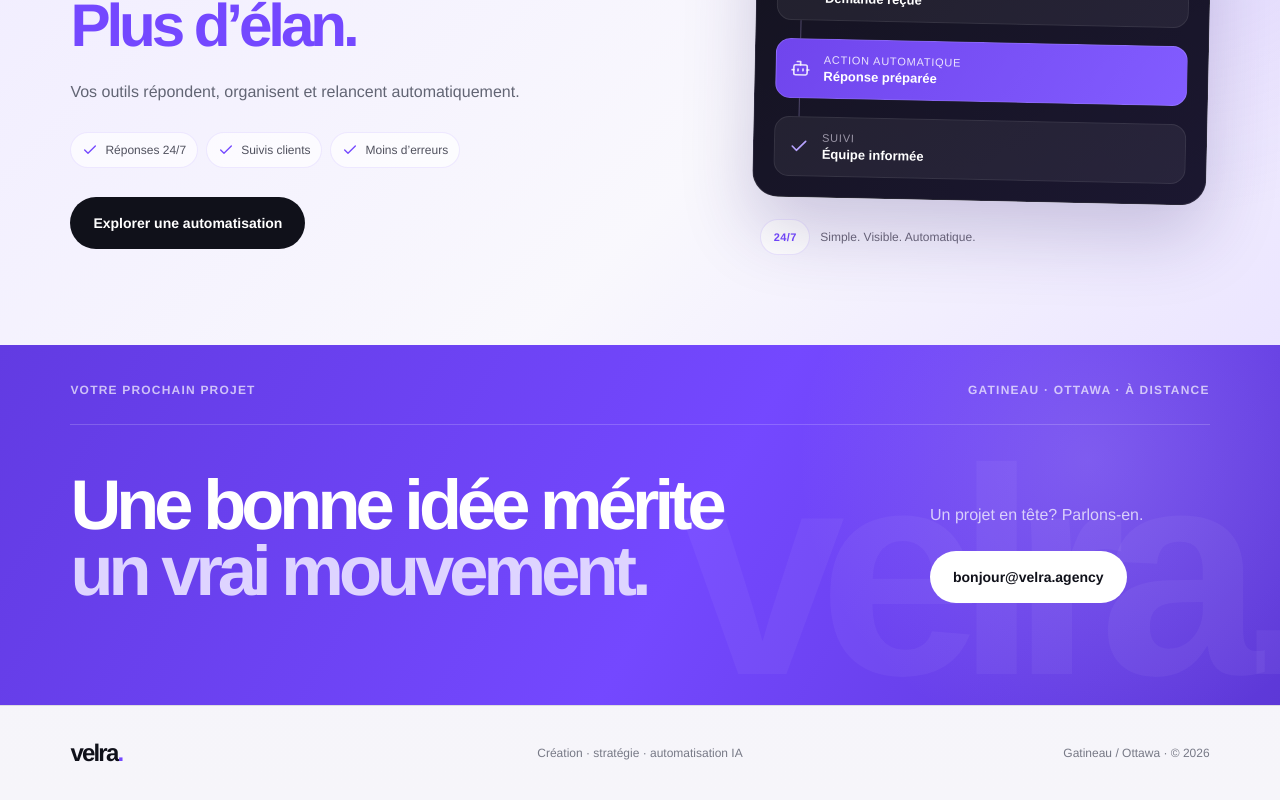
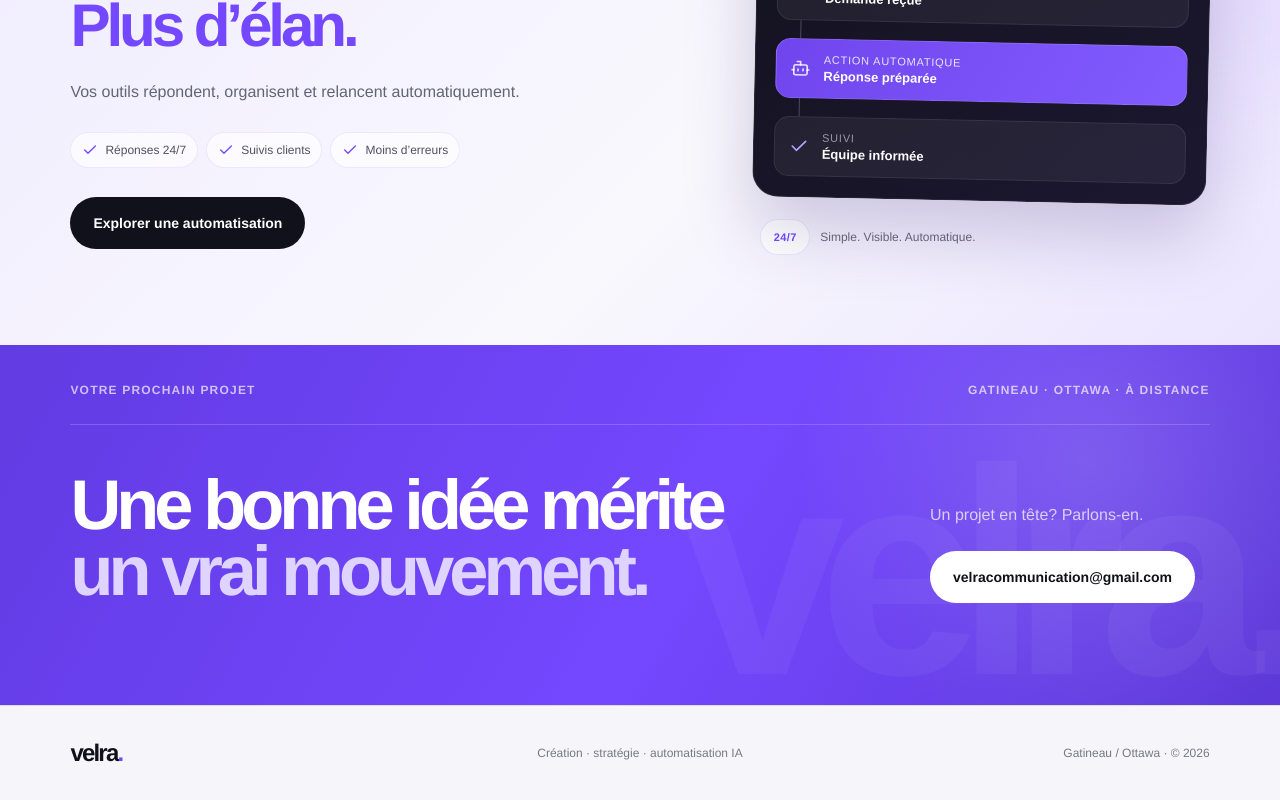
Before and after one commit to yanishmk/velra, a Next.js app: page / in a window 1280 px wide. Shown: the part 1485-2285 px from the top of the page. Built offline with nearby package versions, Linux system fonts and the light colour scheme.

Commit message:
Update Velra contact email

```diff
--- a/app/page.tsx
+++ b/app/page.tsx
@@ -59,10 +59,10 @@ export default function Home() {
         <nav className={menuOpen ? "nav-links open" : "nav-links"} aria-label="Navigation principale">
           <button onClick={() => scrollTo("services")}>Services</button>
           <button onClick={() => scrollTo("ia")}>Automatisation IA</button>
-          <a href="mailto:bonjour@velra.agency">Contact</a>
+          <a href="mailto:velracommunication@gmail.com">Contact</a>
         </nav>
 
-        <a className="nav-cta" href="mailto:bonjour@velra.agency?subject=Prendre%20un%20rendez-vous%20avec%20Velra">
+        <a className="nav-cta" href="mailto:velracommunication@gmail.com?subject=Prendre%20un%20rendez-vous%20avec%20Velra">
           Prendre rendez-vous
         </a>
 
@@ -88,7 +88,7 @@ export default function Home() {
             Création, publicité et IA pour faire avancer votre marque.
           </p>
           <div className="hero-actions">
-            <a className="button primary" href="mailto:bonjour@velra.agency?subject=Prendre%20un%20rendez-vous%20avec%20Velra">
+            <a className="button primary" href="mailto:velracommunication@gmail.com?subject=Prendre%20un%20rendez-vous%20avec%20Velra">
               <Calendar size={17} /> Prendre rendez-vous
             </a>
             <button className="button secondary" onClick={() => scrollTo("services")}>
@@ -151,7 +151,7 @@ export default function Home() {
             <span><Check size={16} /> Suivis clients</span>
             <span><Check size={16} /> Moins d’erreurs</span>
           </div>
-          <a className="button ai-button" href="mailto:bonjour@velra.agency">
+          <a className="button ai-button" href="mailto:velracommunication@gmail.com">
             Explorer une automatisation
           </a>
         </div>
@@ -190,8 +190,8 @@ export default function Home() {
           <h2>Une bonne idée mérite<br /><span>un vrai mouvement.</span></h2>
           <div>
             <p>Un projet en tête? Parlons-en.</p>
-            <a className="button light-button" href="mailto:bonjour@velra.agency">
-              bonjour@velra.agency
+            <a className="button light-button" href="mailto:velracommunication@gmail.com">
+              velracommunication@gmail.com
             </a>
           </div>
         </div>
```
